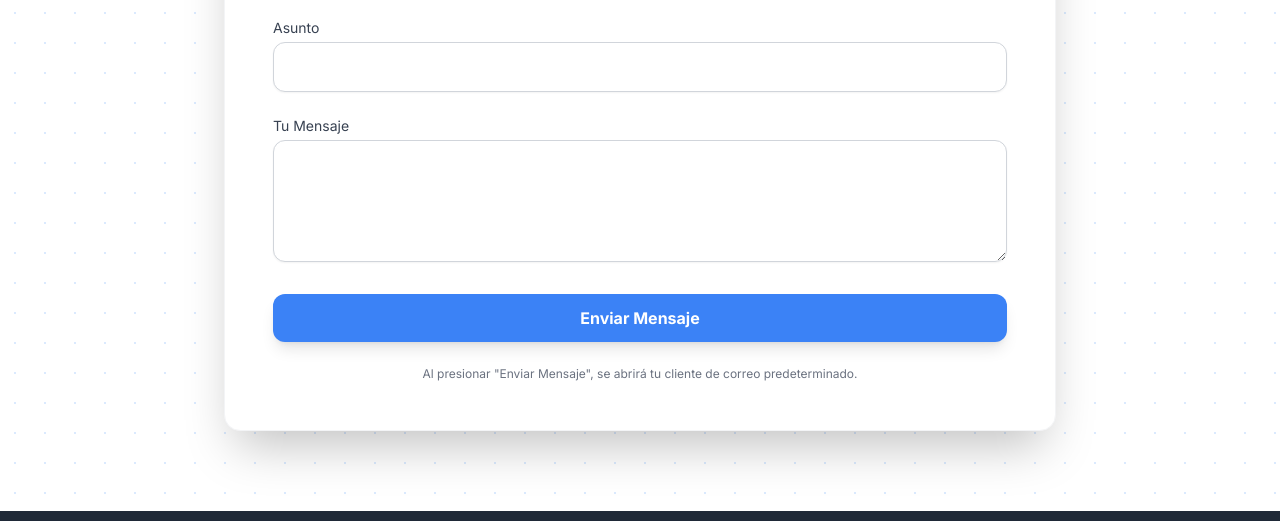
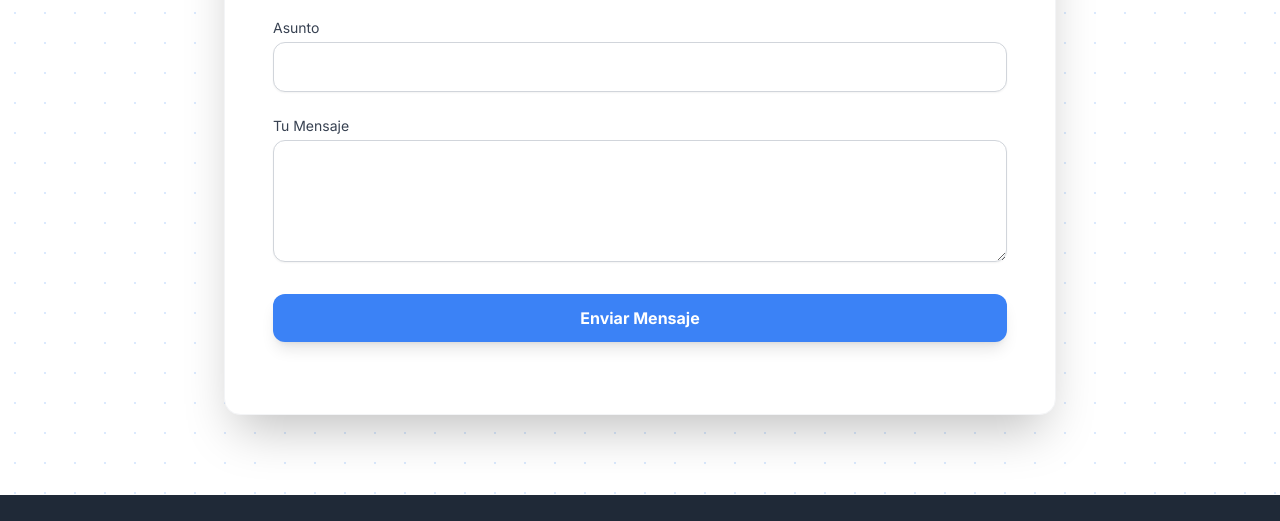
Before and after one commit to Luismario21/Negocio-Smart-Web, a plain HTML site: page index.html in a window 1280 px wide. Shown: the part 3122-3643 px from the top of the page. Drawn offline with nearby package versions, Linux system fonts and the light colour scheme.

Commit message:
Add files via upload

```diff
--- a/index.html
+++ b/index.html
@@ -300,7 +300,7 @@
                                 </button>
                             </div>
 
-                            <p class="text-xs text-center text-gray-500 mt-4">Al presionar "Enviar Mensaje", se abrirá tu cliente de correo predeterminado.</p>
+                            <p class="text-xs text-center text-gray-500 mt-4"></p>
                         </form>
                     </div>
                 </div>
```
